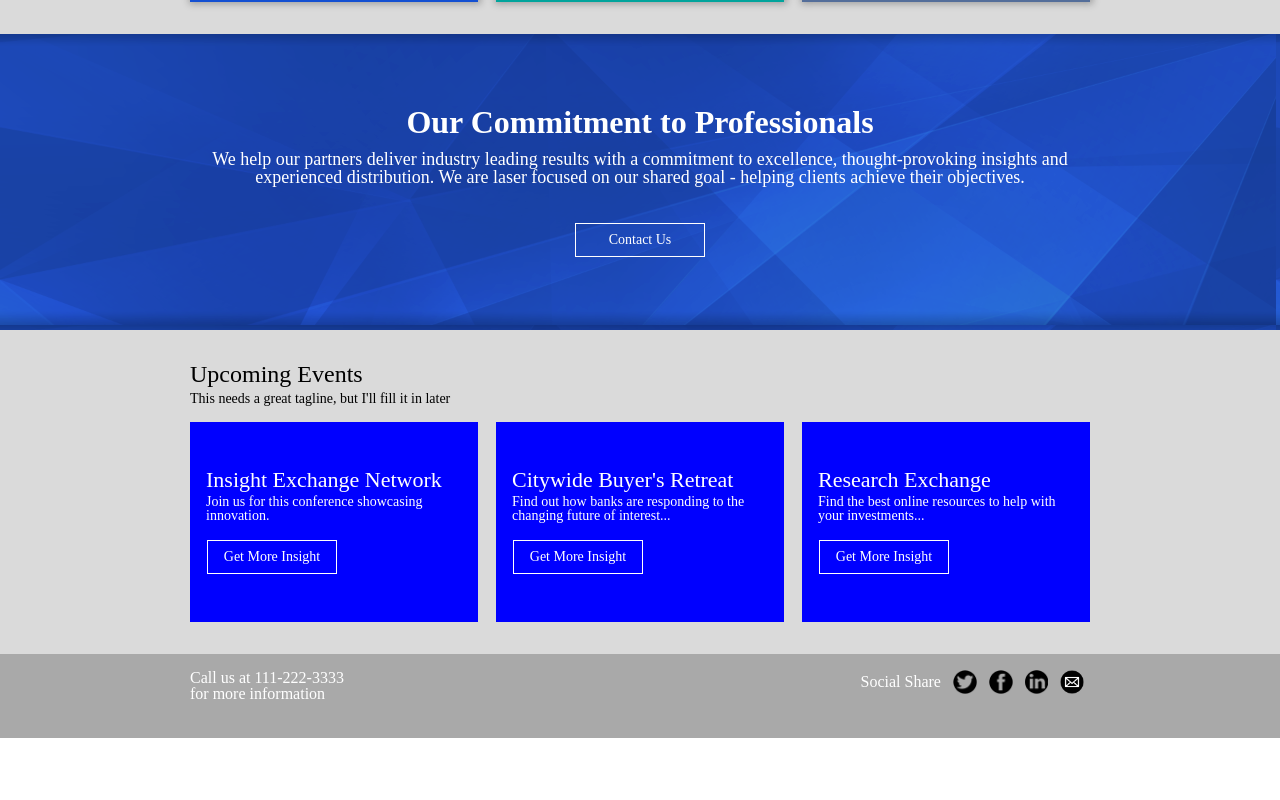
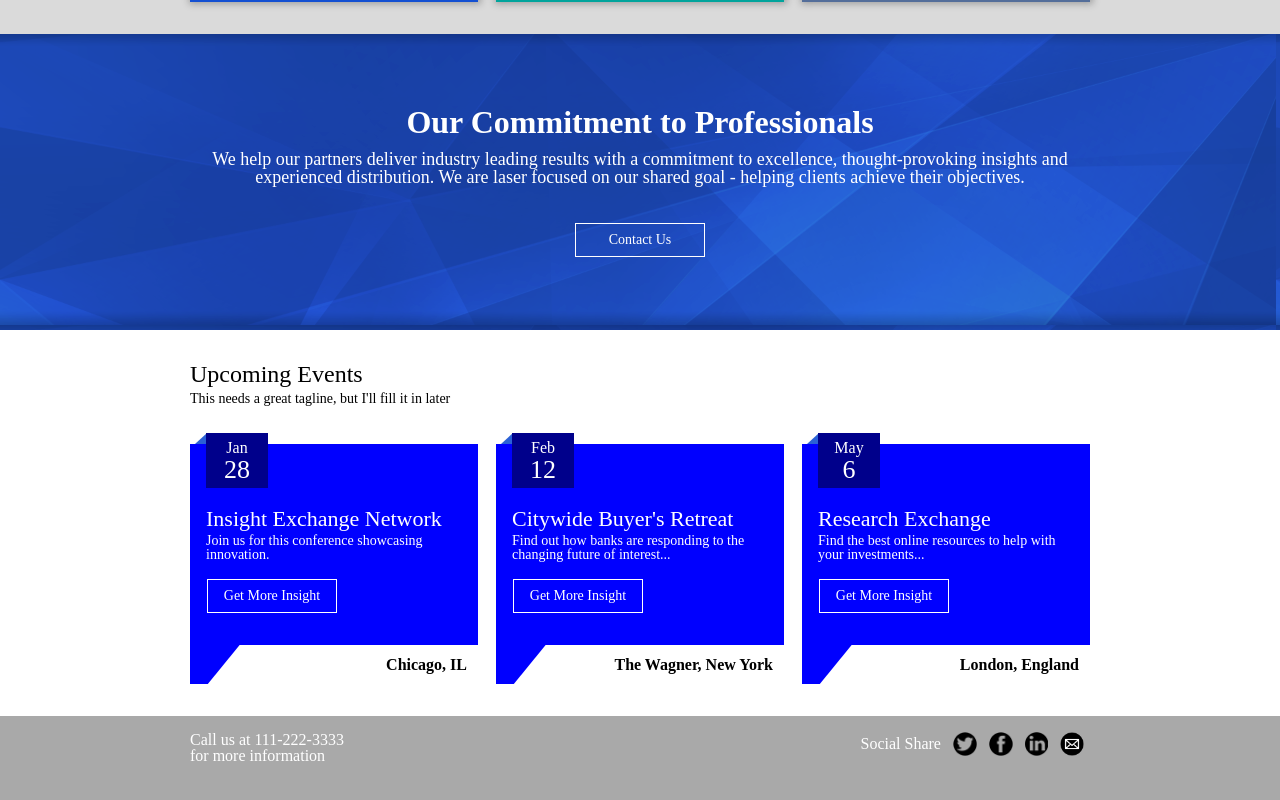
Before and after one commit to chasfricke/crescendo-sa-option2, a React (Create React App) app: page / in a window 1280 px wide. Shown: the part 905-1705 px from the top of the page. Before the commit the page ends 1643 px from the top, so only its background shows below. Built offline with nearby package versions, Linux system fonts and the light colour scheme.

Commit message:
Events section jsx complete

```diff
--- a/src/components/CardSection.js
+++ b/src/components/CardSection.js
@@ -8,7 +8,6 @@ const Container = styled.section`
   justify-content: center;
   width: 100%;
   padding: 32px 0;
-  background: #dadada;
 `;
 
 const Content = styled.div`
@@ -35,7 +34,7 @@ const CardRow = styled.div`
 class CardSection extends Component {
   render() {
     return (
-      <Container>
+      <Container style={{ background: `${this.props.bgColor}` }}>
         <Content>
           <h3>{this.props.title}</h3>
           <p>{this.props.subTitle}</p>
--- a/src/components/Events.js
+++ b/src/components/Events.js
@@ -12,14 +12,23 @@ class Events extends Component {
         <EventCard
           title="Insight Exchange Network"
           subTitle="Join us for this conference showcasing innovation."
+          location="Chicago, IL"
+          month="Jan"
+          day="28"
         />
         <EventCard
           title="Citywide Buyer's Retreat"
           subTitle="Find out how banks are responding to the changing future of interest..."
+          location="The Wagner, New York"
+          month="Feb"
+          day="12"
         />
         <EventCard
           title="Research Exchange"
           subTitle="Find the best online resources to help with your investments..."
+          location="London, England"
+          month="May"
+          day="6"
         />
       </CardSection>
     );
--- a/src/components/Insights.js
+++ b/src/components/Insights.js
@@ -11,6 +11,7 @@ class Insights extends Component {
       <CardSection
         title="ACME Insights"
         subTitle="How are factors being used around the world?"
+        bgColor="#dadada"
       >
         <InsightCard
           line1="Global Factor"
--- a/src/components/cards/EventCard.js
+++ b/src/components/cards/EventCard.js
@@ -8,17 +8,20 @@ const Card = styled.div`
   justify-content: center;
   align-content: center;
   align-items: flex-start;
-  height: 200px;
+  height: 240px;
   width: 288px;
   background: blue;
-  padding: 16px;
+  padding: 16px 16px 0 16px;
   box-sizing: border-box;
   color: white;
+  position: relative;
+  margin-top: 22px;
 `;
 
 const Title = styled.h4`
   font-size: 22px;
   margin-bottom: -2px;
+  margin-top: -22px;
 `;
 
 const SubTitle = styled.p`
@@ -26,13 +29,70 @@ const SubTitle = styled.p`
   font-size: 10px;
 `;
 
+const Location = styled.div`
+  position: absolute;
+  bottom: -1px;
+  right: -1px;
+  box-sizing: border-box;
+  background: white;
+  padding: 12px;
+  width: 272px;
+  clip-path: polygon(12% 0, 100% 0, 100% 100%, 0 100%);
+  text-align: right;
+  font-weight: 600;
+  color: black;
+`;
+
+const DateSquare = styled.div`
+  position: absolute;
+  top: -11px;
+  display: flex;
+  flex-direction: column;
+  justify-content: center;
+  width: 62px;
+  height: 55px;
+  background: darkblue;
+  text-align: center;
+`;
+
+const Month = styled.h5`
+  position: relative;
+  bottom: 4px;
+  margin-bottom: 2px;
+`;
+
+const Day = styled.h5`
+  position: relative;
+  bottom: 5px;
+  font-size: 26px;
+`;
+
+const Triangle = styled.div`
+  background: #1450d2;
+  clip-path: polygon(100% 0, 0% 100%, 100% 100%);
+  height: 17px;
+  width: 12px;
+  position: relative;
+  right: 11px;
+  opacity: 0.9;
+  z-index: -100;
+`;
+
 class EventCard extends Component {
   render() {
     return (
       <Card>
+        <DateSquare>
+          <Triangle />
+          <div>
+            <Month>{this.props.month}</Month>
+            <Day>{this.props.day}</Day>
+          </div>
+        </DateSquare>
         <Title>{this.props.title}</Title>
         <SubTitle>{this.props.subTitle}</SubTitle>
         <OutlineButton label="Get More Insight" />
+        <Location>{this.props.location}</Location>
       </Card>
     );
   }
```
